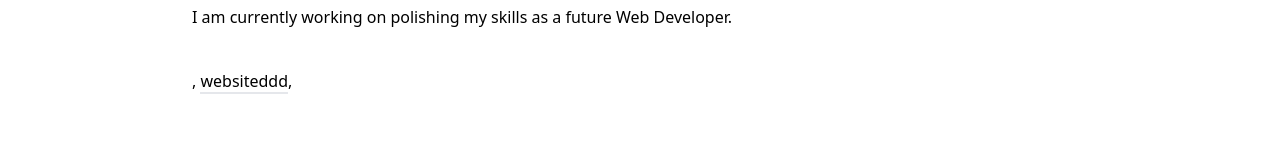
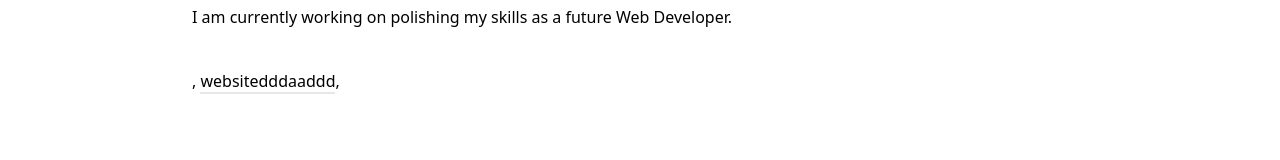
Before and after one commit to taryb/selfportfolio, a Vue app: page / in a window 1280 px wide. Shown: the part 341-501 px from the top of the page. Built offline with nearby package versions, Linux system fonts and the light colour scheme.

Commit message:
changed repo checking if it works

```diff
--- a/src/components/Home.vue
+++ b/src/components/Home.vue
@@ -19,7 +19,7 @@
       >
 
         <LinkBtn link="https://google.com/"></LinkBtn>,
-        <LinkBtn link="https://tarybport.vercel.app/">websiteddd</LinkBtn
+        <LinkBtn link="https://tarybport.vercel.app/">websitedddaaddd</LinkBtn
         >,
       </p>
     </div>
```
